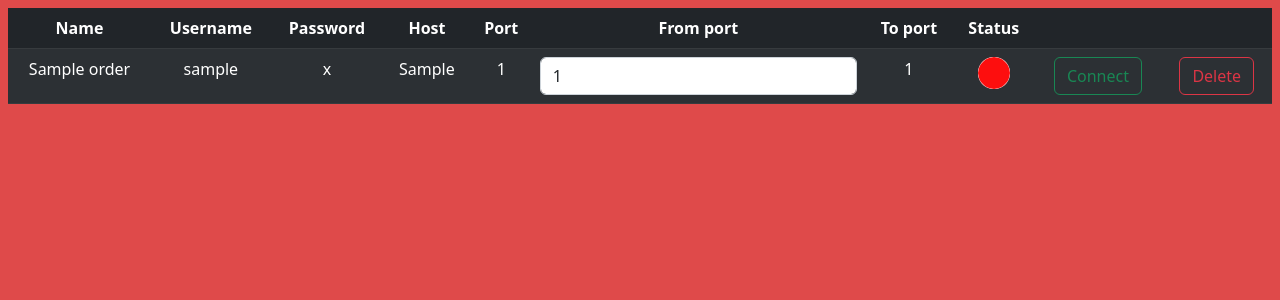
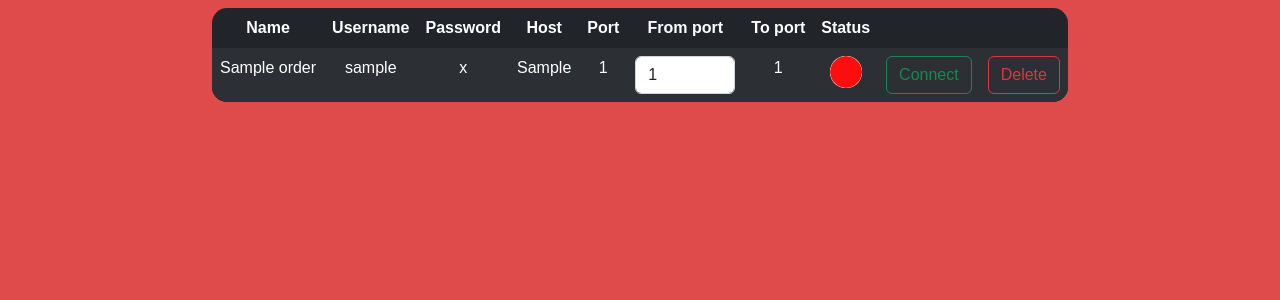
Before and after one commit to radaron/rpi_remote_server, a Flask app: page /rpi/manage in a window 1280 px wide. Shown: the part 56-356 px from the top of the page. Run offline with Flask 2, Linux system fonts and the light colour scheme; the visitor is signed in with stand-in values (Sample User, id 1); tables that the repository leaves empty hold one stand-in row (values such as "Sample post").

Commit message:
Make table more "pretty"

```diff
--- a/static/manage.css
+++ b/static/manage.css
@@ -2,6 +2,30 @@ body {
     background-color: rgb(223, 74, 74);
 }
 
-.port-field {
-    width: 150px;
+table {
+    font-family: futura-pt, sans-serif;
+    font-weight: 400;
+    font-style: normal;
+    border-collapse: collapse;
+    width: 100%;
+    border-radius: 15px;
+    overflow:hidden
 }
+
+.table > :not(caption) > * > * {
+    /* This "magic" needs for removing line bottom of rounded table */
+    border-bottom-width: 0px;
+}
+
+.form-port {
+    width: 100px
+}
+
+input[type='number'] {
+    -moz-appearance:textfield;
+}
+
+input::-webkit-outer-spin-button,
+input::-webkit-inner-spin-button {
+    -webkit-appearance: none;
+}
--- a/templates/manage.html
+++ b/templates/manage.html
@@ -2,7 +2,7 @@
 <html lang="en">
 <head>
   <title>Manage</title>
-  <link href="https://cdn.jsdelivr.net/npm/bootstrap@5.2.2/dist/css/bootstrap.min.css" rel="stylesheet" crossorigin="anonymous">
+  <link rel="stylesheet" href="https://cdn.jsdelivr.net/npm/bootstrap@5.2.2/dist/css/bootstrap.min.css" rel="stylesheet" crossorigin="anonymous">
   <link rel="stylesheet" href='/rpi/static/manage.css' />
   <link rel="icon" type="image/x-icon" href="/rpi/static/favicon.ico">
 </head>
@@ -80,9 +80,9 @@
 
 </script>
 <body>
-   <div class="p-2 table-responsive">
+   <div class="p-2 table-responsive form-white form-outline">
         <form action="/rpi/manage" method="post">
-            <table class="table table-dark table-striped text-center">
+            <table class="table table-dark table-striped text-center mx-auto w-auto">
             <thead>
                <tr>
                   <th scope="col">Name</th>
```
